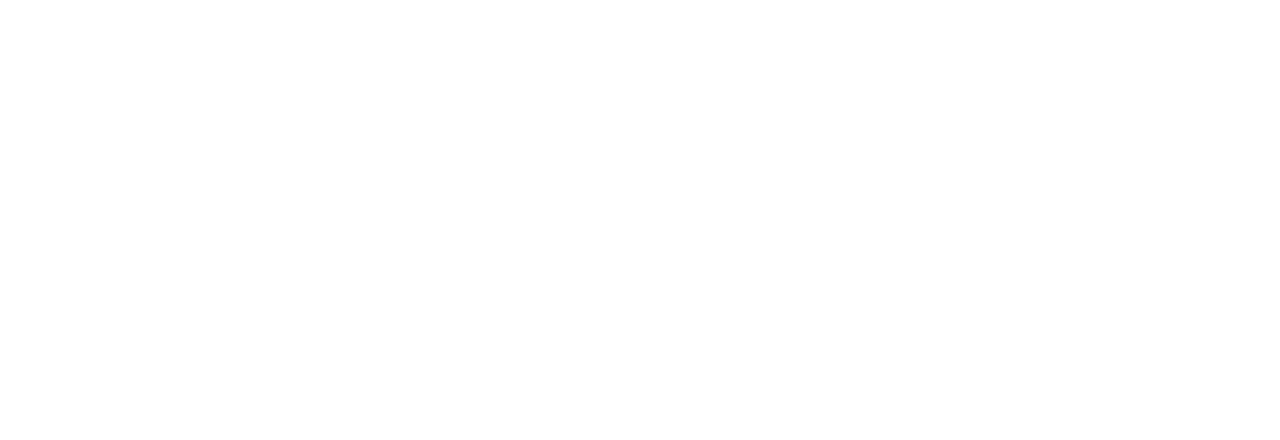
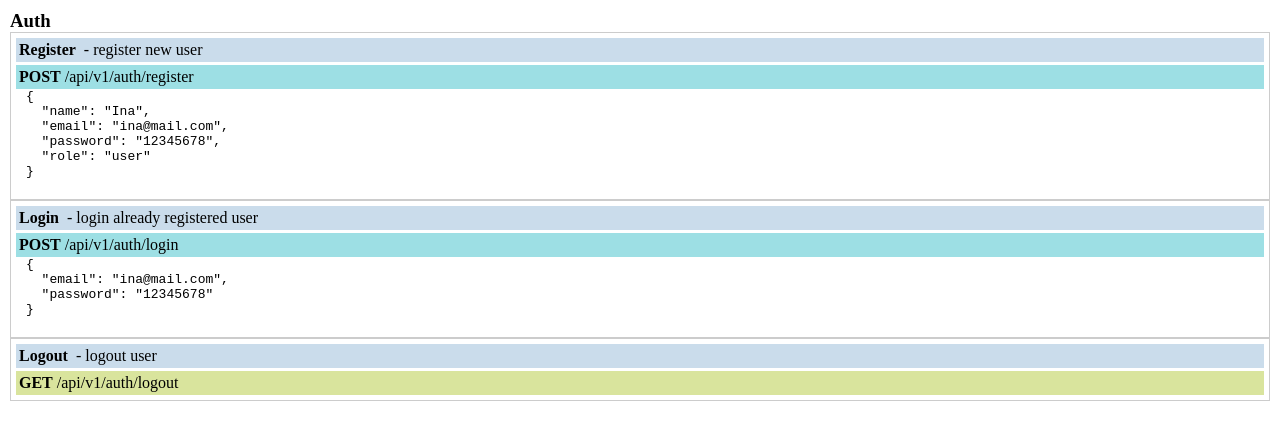
Before and after one commit to BZIvanov/extract-color-from-text, a website: page api.html in a window 1280 px wide. Drawn offline with Linux system fonts and the light colour scheme.

Commit message:
api register and login docs

```diff
--- a/api.html
+++ b/api.html
@@ -1,10 +1,83 @@
 <!DOCTYPE html>
 <html lang="en">
   <head>
+    <style>
+      * {
+        padding: 0;
+        margin: 0;
+      }
+      body {
+        padding: 10px;
+      }
+      .title {
+        display: flex;
+        margin-bottom: 3px;
+        background-color: rgb(202, 220, 235);
+        padding: 3px;
+      }
+      .route {
+        padding: 5px;
+        border: 1px solid #ccc;
+      }
+      .get {
+        background-color: #d9e49d;
+        padding: 3px;
+      }
+      .post {
+        background-color: #9ddfe4;
+        padding: 3px;
+      }
+      .body {
+        padding-left: 10px;
+      }
+    </style>
     <meta charset="UTF-8" />
     <meta http-equiv="X-UA-Compatible" content="IE=edge" />
     <meta name="viewport" content="width=device-width, initial-scale=1.0" />
     <title>API</title>
   </head>
-  <body></body>
+  <body>
+    <div>
+      <h3>Auth</h3>
+      <div class="route">
+        <div class="title">
+          <h4>Register</h4>
+          <span>&nbsp; - register new user</span>
+        </div>
+        <p class="post"><strong>POST</strong> /api/v1/auth/register</p>
+        <div class="body">
+          <pre>
+{
+  "name": "Ina",
+  "email": "ina@mail.com",
+  "password": "12345678",
+  "role": "user"
+}
+          </pre>
+        </div>
+      </div>
+      <div class="route">
+        <div class="title">
+          <h4>Login</h4>
+          <span>&nbsp; - login already registered user</span>
+        </div>
+        <p class="post"><strong>POST</strong> /api/v1/auth/login</p>
+        <div class="body">
+          <pre>
+{
+  "email": "ina@mail.com",
+  "password": "12345678"
+}
+          </pre>
+        </div>
+      </div>
+      <div class="route">
+        <div class="title">
+          <h4>Logout</h4>
+          <span>&nbsp; - logout user</span>
+        </div>
+        <p class="get"><strong>GET</strong> /api/v1/auth/logout</p>
+      </div>
+    </div>
+  </body>
 </html>
--- a/utils/catchAsync.js
+++ b/utils/catchAsync.js
@@ -1,7 +1,7 @@
 module.exports = (handler) => {
   return async (req, res, next) => {
     try {
-      await handler(req, res);
+      await handler(req, res, next);
     } catch (err) {
       next(err);
     }
```
Also changed, not shown: controllers/auth.js (+4 -3 lines), seed/index.js (+7 -1 lines), seed/users.json (added, +23 -0 lines).
